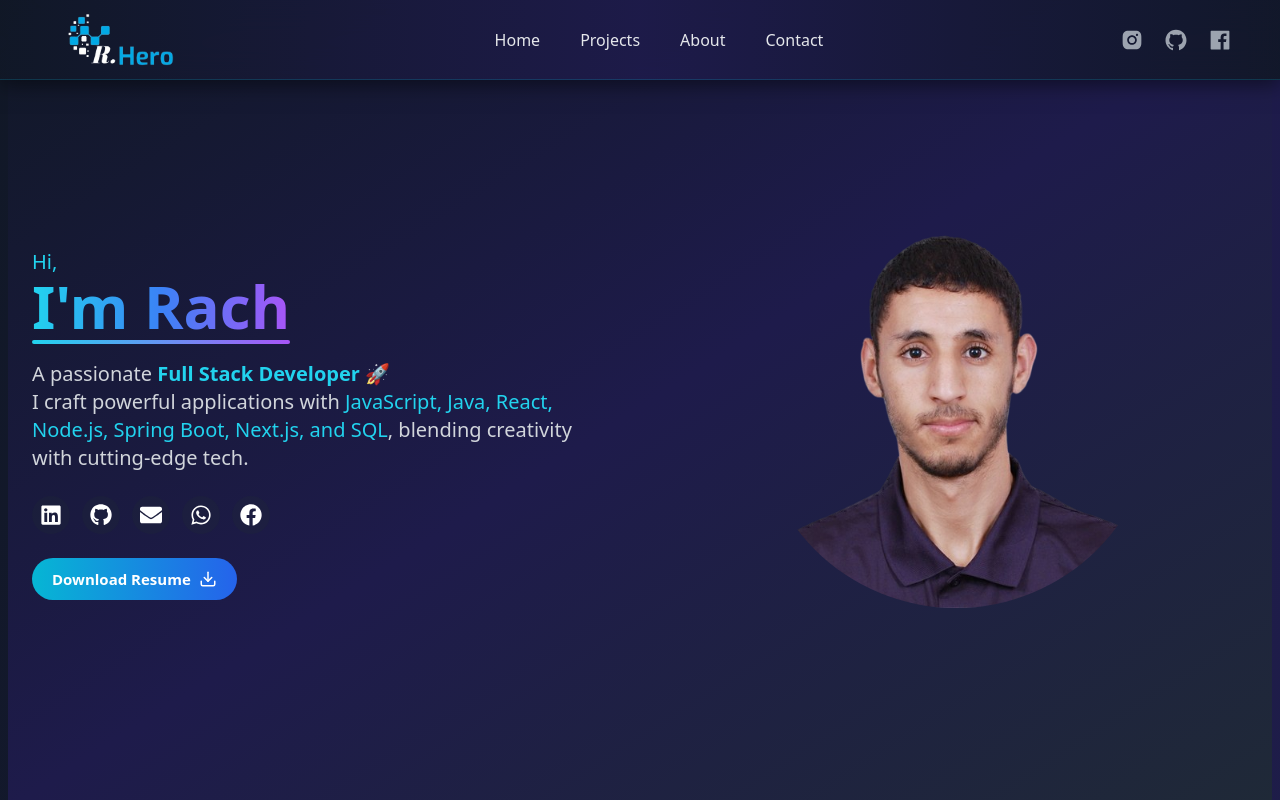
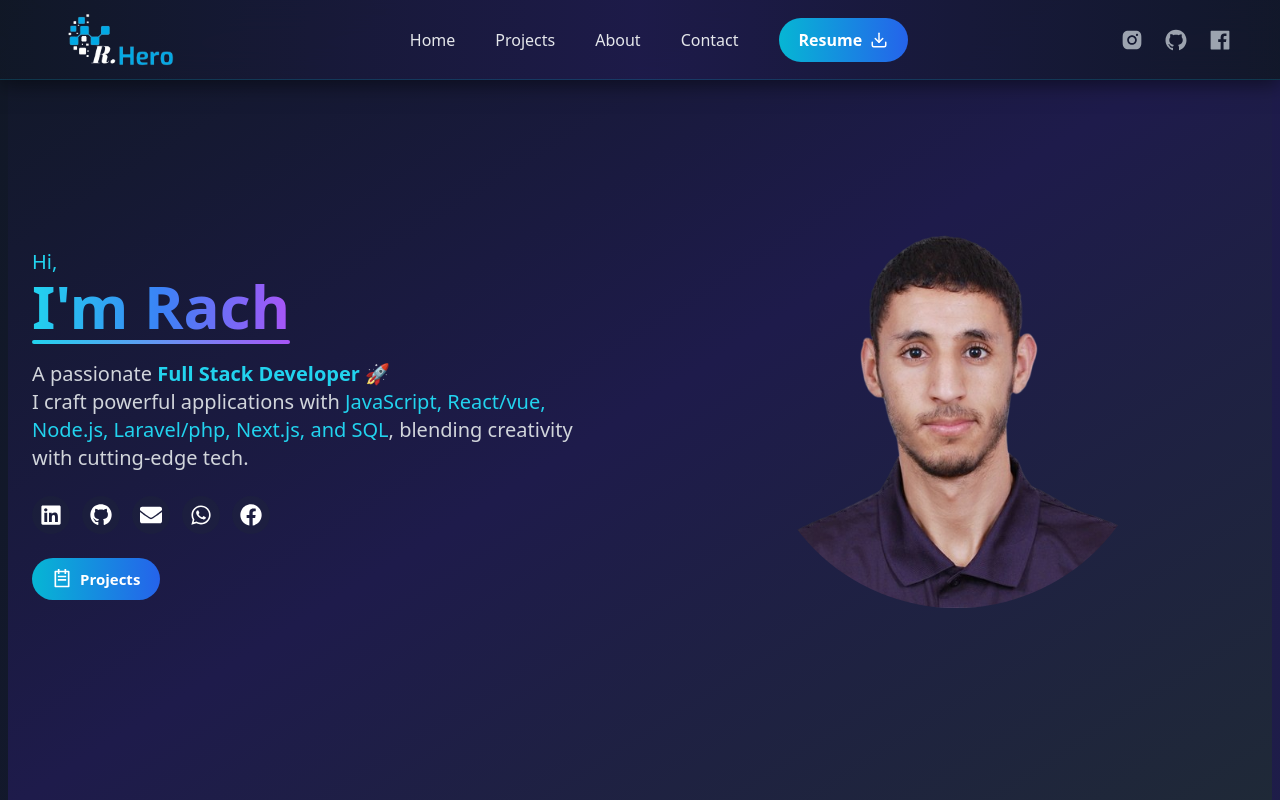
Before and after one commit to RachidHeroumti/Porfolio-Pro, a React (Vite) app: page / in a window 1280 px wide. Shown: the top 800 px of the page. Built offline with nearby package versions, Linux system fonts and the light colour scheme.

Commit message:
edit resum position

```diff
--- a/src/component/Hero.jsx
+++ b/src/component/Hero.jsx
@@ -1,6 +1,6 @@
 import React, { useState, useEffect } from 'react';
 import imgP from '../image/img1.png';
-import { FiDownload } from 'react-icons/fi';
+import { RiTodoLine } from "react-icons/ri";
 import { FaLinkedin, FaGithub, FaEnvelope, FaWhatsapp, FaFacebook } from 'react-icons/fa';
 
 function Hero() {
@@ -52,7 +52,7 @@ function Hero() {
           </h1>
           <p className="text-base sm:text-lg md:text-xl text-gray-300 leading-relaxed">
             A passionate <span className="font-bold text-cyan-400">Full Stack Developer</span> 🚀<br />
-            I craft powerful applications with <span className="text-cyan-400">JavaScript, Java, React, Node.js, Spring Boot, Next.js, and SQL</span>,
+            I craft powerful applications with <span className="text-cyan-400">JavaScript, React/vue, Node.js, Laravel/php, Next.js, and SQL</span>,
             blending creativity with cutting-edge tech.
           </p>
 
@@ -101,14 +101,14 @@ function Hero() {
           </div>
 
           {/* Resume Button */}
-          <div className="flex justify-center md:justify-start">
+          <div className="flex justify-center md:justify-start gap-5">
+
             <a
-              href="/assets/ResumeHero.pdf"
-              download="Rachid_Heroumti_Resume.pdf"
+              href="#projects"
               className="flex items-center gap-2 bg-gradient-to-r from-cyan-500 to-blue-600 text-white font-semibold py-2.5 px-5 rounded-full hover:from-cyan-600 hover:to-blue-700 transition-all duration-300 transform hover:scale-105 hover:shadow-lg"
             >
-              <span>Download Resume</span>
-              <FiDownload size={18} />
+              <RiTodoLine size={20} />
+              <span>Projects</span>
             </a>
           </div>
         </div>
--- a/src/component/NavBar.jsx
+++ b/src/component/NavBar.jsx
@@ -1,5 +1,6 @@
 import React, { useState } from 'react';
 import { AiFillInstagram, AiFillGithub, AiFillFacebook, AiOutlineMenu, AiOutlineClose } from 'react-icons/ai';
+import { FiDownload } from 'react-icons/fi';
 
 function NavBar() {
   const [isOpen, setIsOpen] = useState(false);
@@ -26,6 +27,14 @@ function NavBar() {
           <NavLink href="#projects">Projects</NavLink>
           <NavLink href="#about">About</NavLink>
           <NavLink href="#contact">Contact</NavLink>
+          <a
+            href="/assets/ResumeHero.pdf"
+            download="Rachid_Heroumti_Resume.pdf"
+            className="flex items-center gap-2 bg-gradient-to-r from-cyan-500 to-blue-600 text-white font-semibold py-2.5 px-5 rounded-full hover:from-cyan-600 hover:to-blue-700 transition-all duration-300 transform hover:scale-105 hover:shadow-lg"
+          >
+            <span>Resume</span>
+            <FiDownload size={18} />
+          </a>
         </div>
 
         <div className="hidden md:flex items-center gap-5">
@@ -84,6 +93,14 @@ function NavBar() {
           <NavLink href="#contact" onClick={toggleMenu}>
             Contact
           </NavLink>
+          <a
+            href="/assets/ResumeHero.pdf"
+            download="Rachid_Heroumti_Resume.pdf"
+            className="flex items-center gap-2 bg-gradient-to-r from-cyan-500 to-blue-600 text-white font-semibold py-2.5 px-5 rounded-full hover:from-cyan-600 hover:to-blue-700 transition-all duration-300 transform hover:scale-105 hover:shadow-lg"
+          >
+            <span>Resume</span>
+            <FiDownload size={18} />
+          </a>
           <div className="flex gap-6 mt-4">
             <a
               href="https://instagram.com"
```
